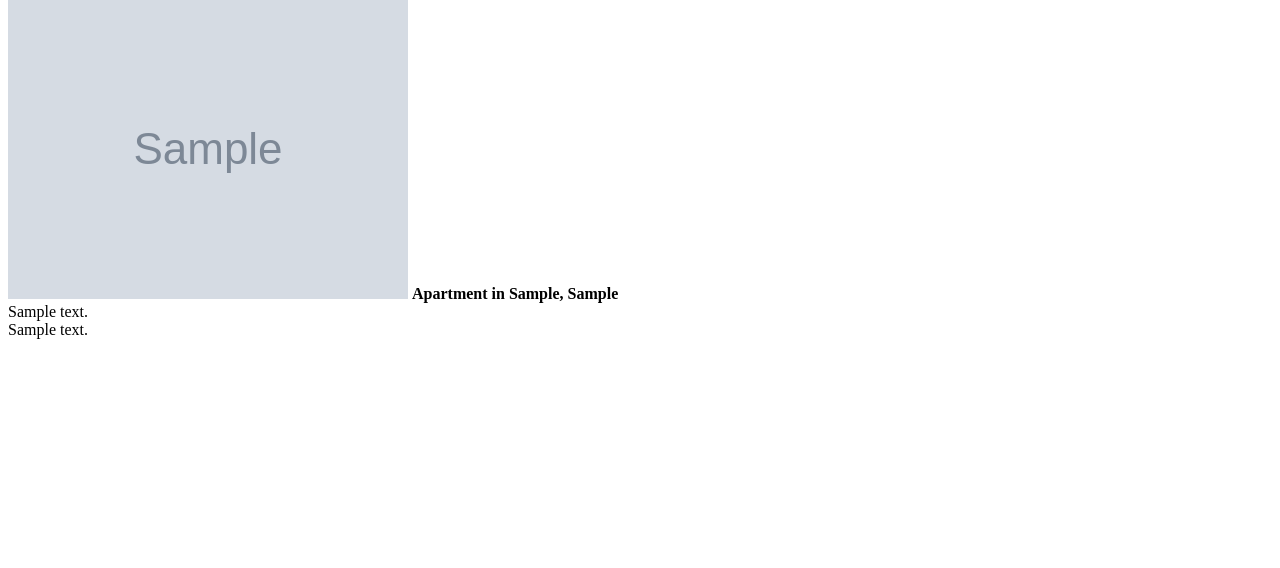
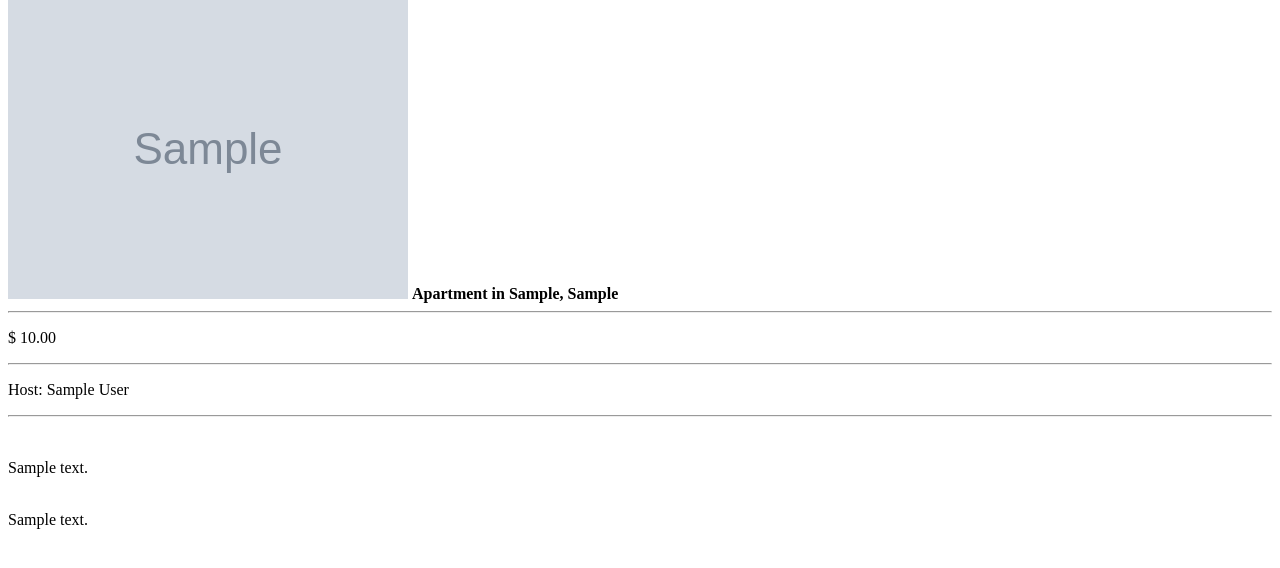
Before and after one commit to Nehemy/Quickstay, a Django app: page /property/00000000-0000-0000-0000-000000000001/ in a window 1280 px wide. Shown: the part 117-685 px from the top of the page. Run offline with Django 5.2, Linux system fonts and the light colour scheme; tables that the repository leaves empty hold one stand-in row (values such as "Sample post"); grey boxes marked "Sample" are stand-in pictures.

Commit message:
More updates to the models and property details templates

```diff
--- a/accounts/models.py
+++ b/accounts/models.py
@@ -5,6 +5,7 @@ import uuid
 class Profile(models.Model):
     id = models.UUIDField(default=uuid.uuid4, primary_key=True, unique=True, editable=False)
     user = models.OneToOneField(User, on_delete=models.CASCADE, related_name='profile')
+    username = models.CharField(max_length=200, null=True, blank=True)
     name = models.CharField(max_length=200, null=True, blank=True)
     email = models.EmailField(max_length=350, null=True, blank=True)
     bio = models.TextField(null=True, blank=True)
--- a/listings/models.py
+++ b/listings/models.py
@@ -6,7 +6,7 @@ from django.core.validators import MinValueValidator, MaxValueValidator
 
 class Property(models.Model):
     id = models.UUIDField(default=uuid.uuid4, primary_key=True, unique=True, editable=False)
-    # host = models.ForeignKey(Profile, on_delete=models.CASCADE, related_name="properties")
+    host = models.ForeignKey(Profile, on_delete=models.CASCADE, related_name="properties", null=True)
     description = models.TextField(null=True, blank=True)
     address = models.CharField(max_length=255, null=True)
     city = models.CharField(max_length=100, null=True)
--- a/listings/templates/listings/property_details.html
+++ b/listings/templates/listings/property_details.html
@@ -5,8 +5,15 @@
 <br>
 <img style="max-width: 400px;"  src="{{ property.cover_image.url }}">
 <strong>{{ property.property_type|title }} in {{ property.city }}, {{ property.country }}</strong>
+<hr>
+<p>$ {{ property.price }}</p>
+<hr>
+{% if property.host%}
+<p>Host: {{ property.host.name }}</p>
+<hr>
+{% endif %}
 <br>
-{{ property.address }}
+<p>{{ property.address }}</p>
 <br>
 {{ property.description }}
 
```
Also changed, not shown: accounts/migrations/0004_profile_username_alter_profile_id.py (added), accounts/migrations/0005_alter_profile_id.py (added), listings/migrations/0012_property_host.py (added), listings/migrations/0013_alter_property_host.py (added), static/images/profile_images/242wrs.jpg (added).
